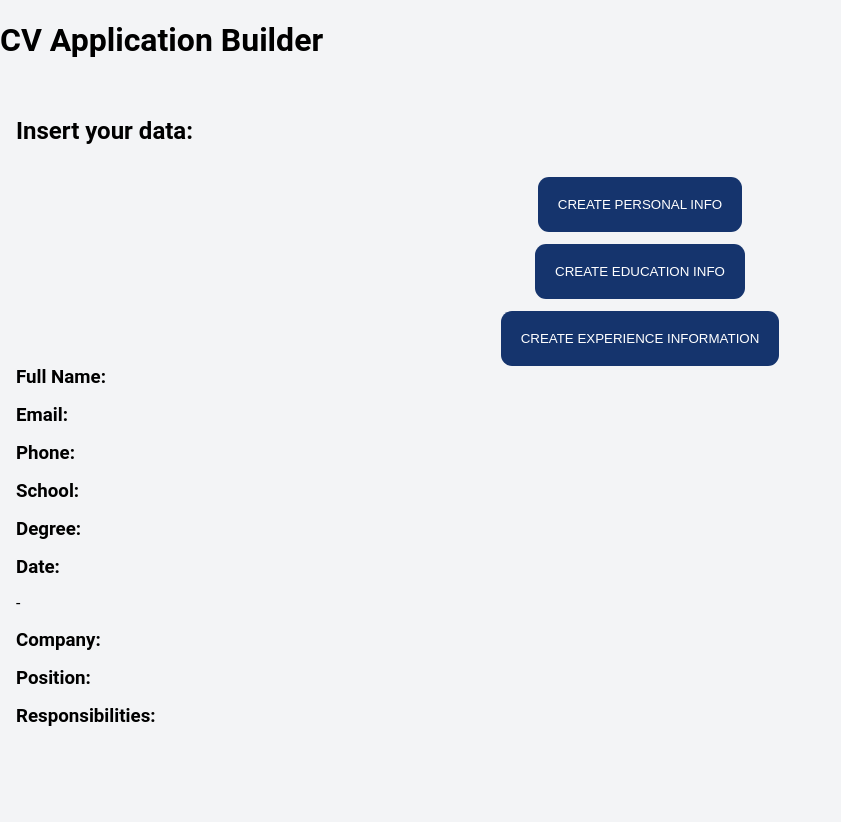
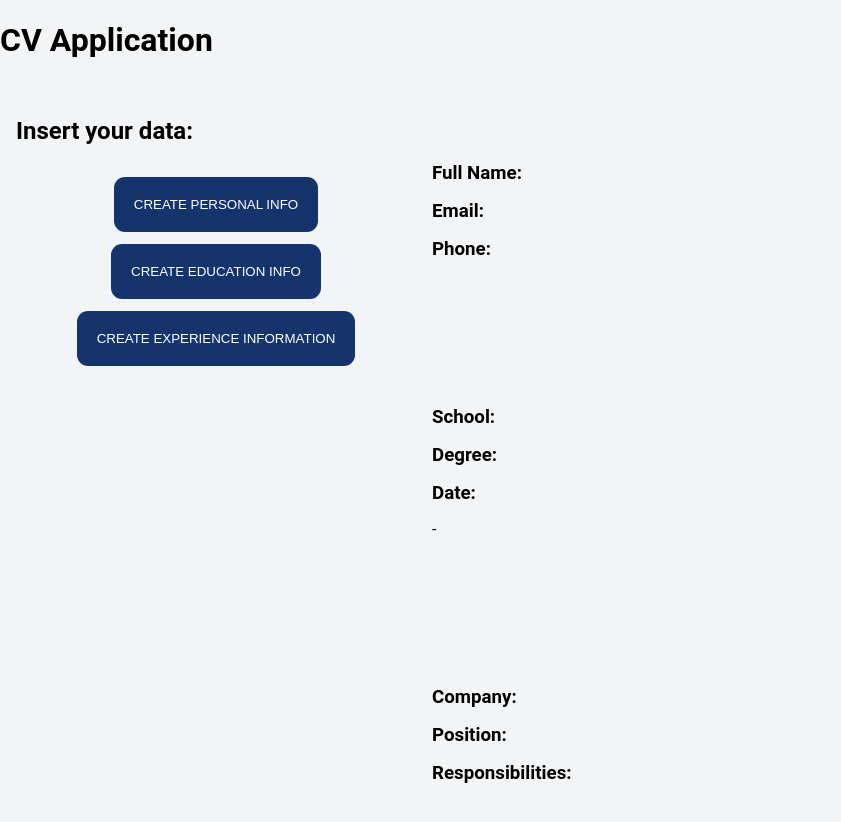
Before and after one commit to AirDevil188/cv-application, a React (Vite) app: page / in a window 1280 px wide. Shown: the top 822 px of the page, without its empty margins (0-841 px from the left). Before the commit the page ends 800 px from the top, so only its background shows below. Built offline with nearby package versions, Linux system fonts and the light colour scheme.

Commit message:
support for smaller screens

```diff
--- a/index.html
+++ b/index.html
@@ -7,7 +7,7 @@
   </head>
   <body>
     <header>
-      <h1>CV Application Builder</h1>
+      <h1>CV Application</h1>
     </header>
     <div id="root"></div>
     <script type="module" src="/src/main.jsx"></script>
--- a/src/styles/main.css
+++ b/src/styles/main.css
@@ -63,6 +63,7 @@ input {
   display: flex;
   flex-flow: column wrap;
   padding: 1rem;
+  gap: 1rem;
 }
 
 .forms-section {
@@ -82,6 +83,7 @@ input {
 .experience-form {
   display: flex;
   flex-flow: column wrap;
+  gap: 1rem;
 }
 
 .form-button-container {
@@ -97,3 +99,21 @@ input {
   align-self: center;
   padding: 20px;
 }
+
+@media (min-width: 850px) {
+  .main-content {
+    flex-flow: row wrap;
+    min-height: 100vh;
+  }
+
+  .forms-section {
+    min-width: 50vh;
+  }
+
+  .display-data {
+    display: flex;
+    flex-flow: column wrap;
+    min-width: 50vw;
+    justify-content: space-around;
+  }
+}
```
